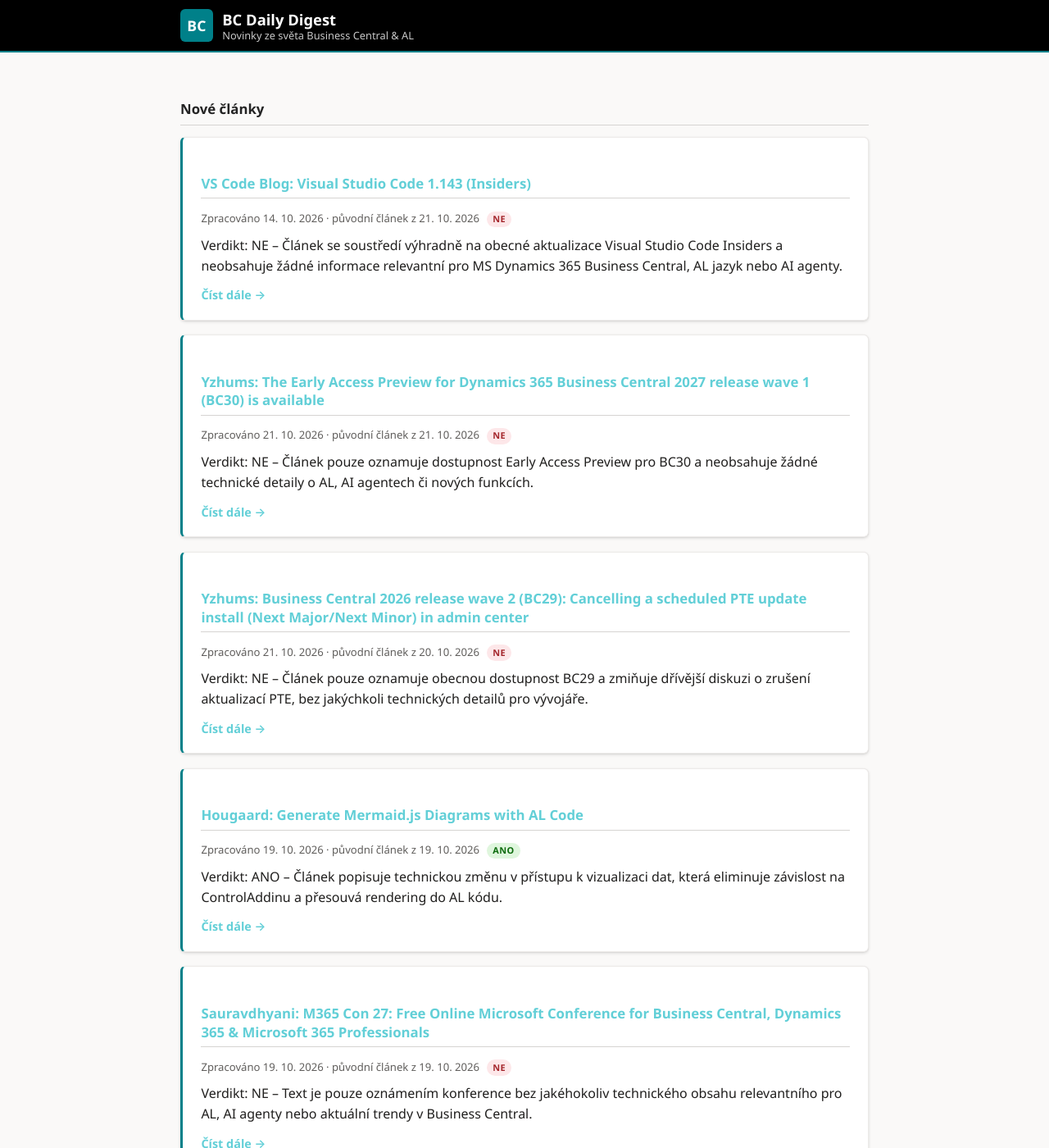
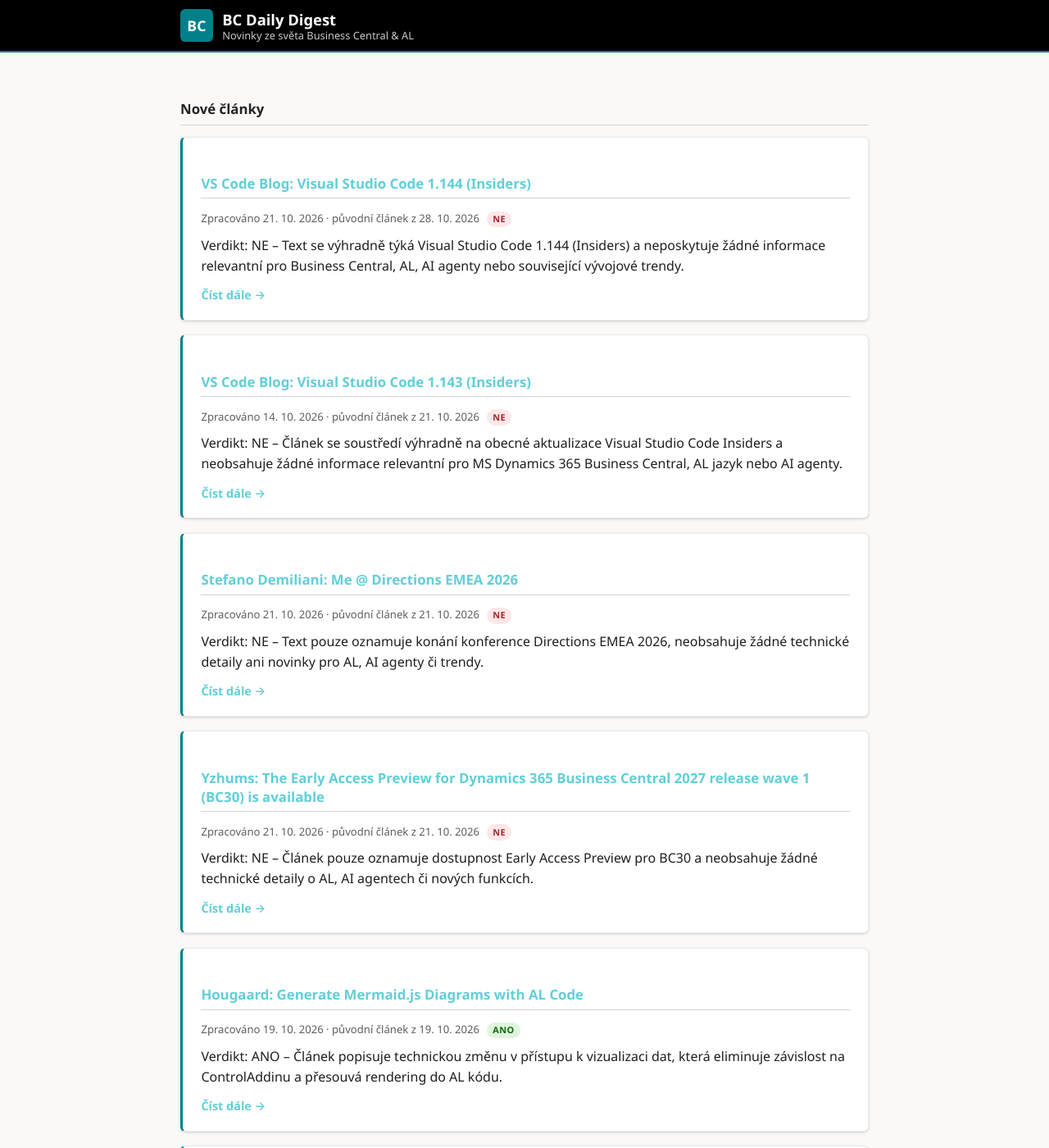
Before and after one commit to ValsorimS/bc-daily-digest, a Jekyll site: the page built from index.md, in a window 1280 px wide and 1400 px high. Shown: the whole window at 82% size. Built offline with Jekyll 4.4.1, drawn with Linux system fonts in a browser that asks for light colours; some of the changed text lies outside the part shown.

Commit message:
Update daily digest

```diff
--- /dev/null
+++ b/_posts/2026-10-21-stefano-demiliani-1.md
@@ -0,0 +1,16 @@
+---
+layout: post
+title: "Stefano Demiliani: Me @ Directions EMEA 2026"
+published: true
+original_date: 2026-10-21
+---
+
+Verdikt: NE – Text pouze oznamuje konání konference Directions EMEA 2026, neobsahuje žádné technické detaily ani novinky pro AL, AI agenty či trendy.
+
+<!--více-->
+
+*   Textový úryvek neposkytuje žádné technické informace o AL jazyce, nových funkcionalitách Business Central, ani konkrétních aktualizacích či změnách v platformě.
+*   Nejsou zmíněny žádné detaily týkající se integrace AI agentů do Business Central, vylepšení vývojových nástrojů, nových API, ani performance optimalizací relevantních pro AL vývojáře.
+*   Článek neobsahuje analýzu trendů v ekosystému Business Central, jako jsou posuny v cloudové strategii, low-code/no-code přístupy nebo využití generativní AI v AL kódu či uživatelských rozhraních.
+
+[Číst celý článek](https://demiliani.com/2026/10/21/me-directions-emea-2026/)
--- /dev/null
+++ b/_posts/2026-10-21-vs-code-blog-0.md
@@ -0,0 +1,16 @@
+---
+layout: post
+title: "VS Code Blog: Visual Studio Code 1.144 (Insiders)"
+published: true
+original_date: 2026-10-28
+---
+
+Verdikt: NE – Text se výhradně týká Visual Studio Code 1.144 (Insiders) a neposkytuje žádné informace relevantní pro Business Central, AL, AI agenty nebo související vývojové trendy.
+
+<!--více-->
+
+*   Ohlášeny jsou novinky ve verzi 1.144 Visual Studio Code (Insiders), což indikuje předběžné vydání s blíže nespecifikovanými funkcemi na úrovni IDE.
+*   Dodaný text neobsahuje žádné technické detaily ani zmínky o novinkách v jazyce AL, jeho runtime, kompilátoru, nebo specifických nástrojích pro AL vývoj.
+*   Není zmíněna žádná integrace AI agentů pro generování, analýzu či refaktorování AL kódu, ani obecné trendy v automatizaci vývoje nebo tooling pro Business Central.
+
+[Číst celý článek](https://code.visualstudio.com/updates/v1_144)
--- a/_posts/2026-10-21-yzhums-2.md
+++ b/_posts/2026-10-21-yzhums-2.md
@@ -1,16 +1,16 @@
 ---
 layout: post
-title: "Yzhums: Business Central 2026 release wave 2 (BC29): Cancelling a scheduled PTE update install (Next Major/Next Minor) in admin center"
+title: "Yzhums: Dynamics 365 Business Central Blog Series: Working with Translations and Languages"
 published: true
-original_date: 2026-10-20
+original_date: 2026-10-19
 ---
 
-Verdikt: NE – Článek pouze oznamuje obecnou dostupnost BC29 a zmiňuje dřívější diskuzi o zrušení aktualizací PTE, bez jakýchkoli technických detailů pro vývojáře.
+Verdikt: NE – Text popisuje základní a etablované mechanismy překladů a lokalizace v BC, neobsahuje nové technické informace pro zkušeného AL vývojáře, ani zmínky o AI agentech či aktuálních AL trendech.
 
 <!--více-->
 
-- General availability Dynamics 365 Business Central 2026 wave 2 (BC29).
-- Zmínka dřívější diskuze o možnosti zrušit naplánované aktualizace PTE (Next Major/Next Minor), což implikuje operativní kontrolu nad životním cyklem tenantů a rozšíření.
-- Text neobsahuje žádné technické detaily týkající se AL jazyka, nových vývojářských API, AI agentů (např. Copilot), embedded AI funkcionalit nebo obecných vývojových trendů v rámci platformy.
+*   Článek se věnuje XLIFF souborům jako standardnímu formátu pro správu překladů textových řetězců AL extension, bez prezentace nových AL funkcí pro generování, parsování nebo runtime aplikaci XLIFF dat.
+*   Popisuje instalaci jazykových balíčků pro SaaS a on-premise deploymenty Business Central, což je operativní úkol pro UI lokalizaci, nesouvisející s novými AL deployment metodikami nebo AI-asistovanými lokalizačními agenty.
+*   Obsah se zaměřuje na základní principy vícejazyčného vývoje a lokalizace v Business Central, aniž by představoval jakékoli novinky v AL jazyku, nástrojích pro automatizované překlady s využitím AI, nebo nové trendy v lokalizačních pipeline.
 
-[Číst celý článek](https://yzhums.com/76546/)
+[Číst celý článek](https://yzhums.com/76355/)
--- a/history.json
+++ b/history.json
@@ -478,5 +478,8 @@
     "https://www.sauravdhyani.com/2026/10/m365-con-27-free-online-microsoft.html": "2026-10-19T16:06:51.163194",
     "https://yzhums.com/76863/": "2026-10-21T08:04:05.603278",
     "https://waldo.be/2026/10/02/the-business-central-2026-release-wave-2-docs-nobody-asked-for/": "2026-10-21T08:05:33.303811",
-    "https://yzhums.com/76546/": "2026-10-21T08:07:01.932886"
+    "https://yzhums.com/76546/": "2026-10-21T08:07:01.932886",
+    "https://code.visualstudio.com/updates/v1_144": "2026-10-21T16:03:06.709408",
+    "https://demiliani.com/2026/10/21/me-directions-emea-2026/": "2026-10-21T16:04:31.707590",
+    "https://yzhums.com/76355/": "2026-10-21T16:06:01.580267"
 }
```
